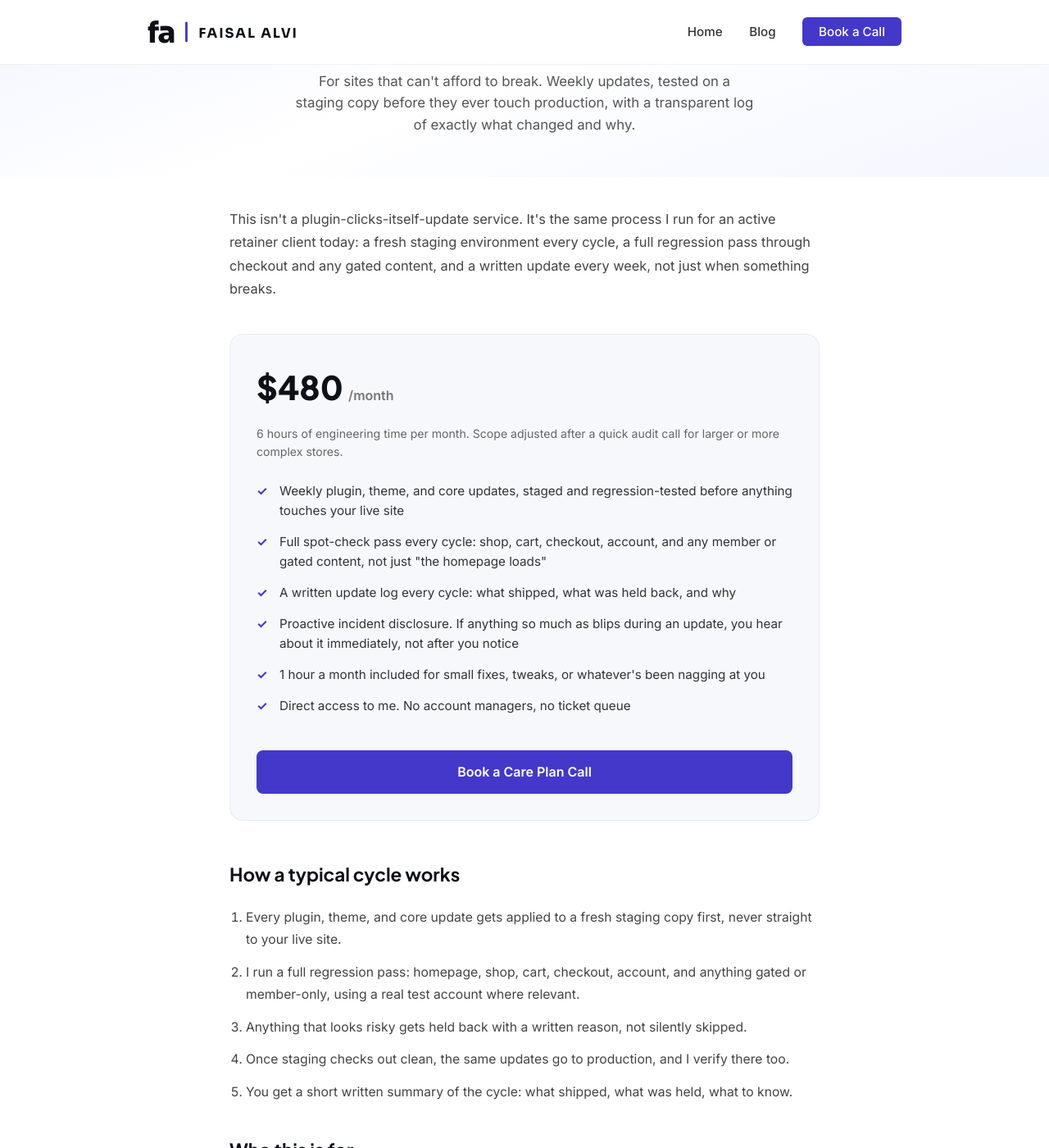
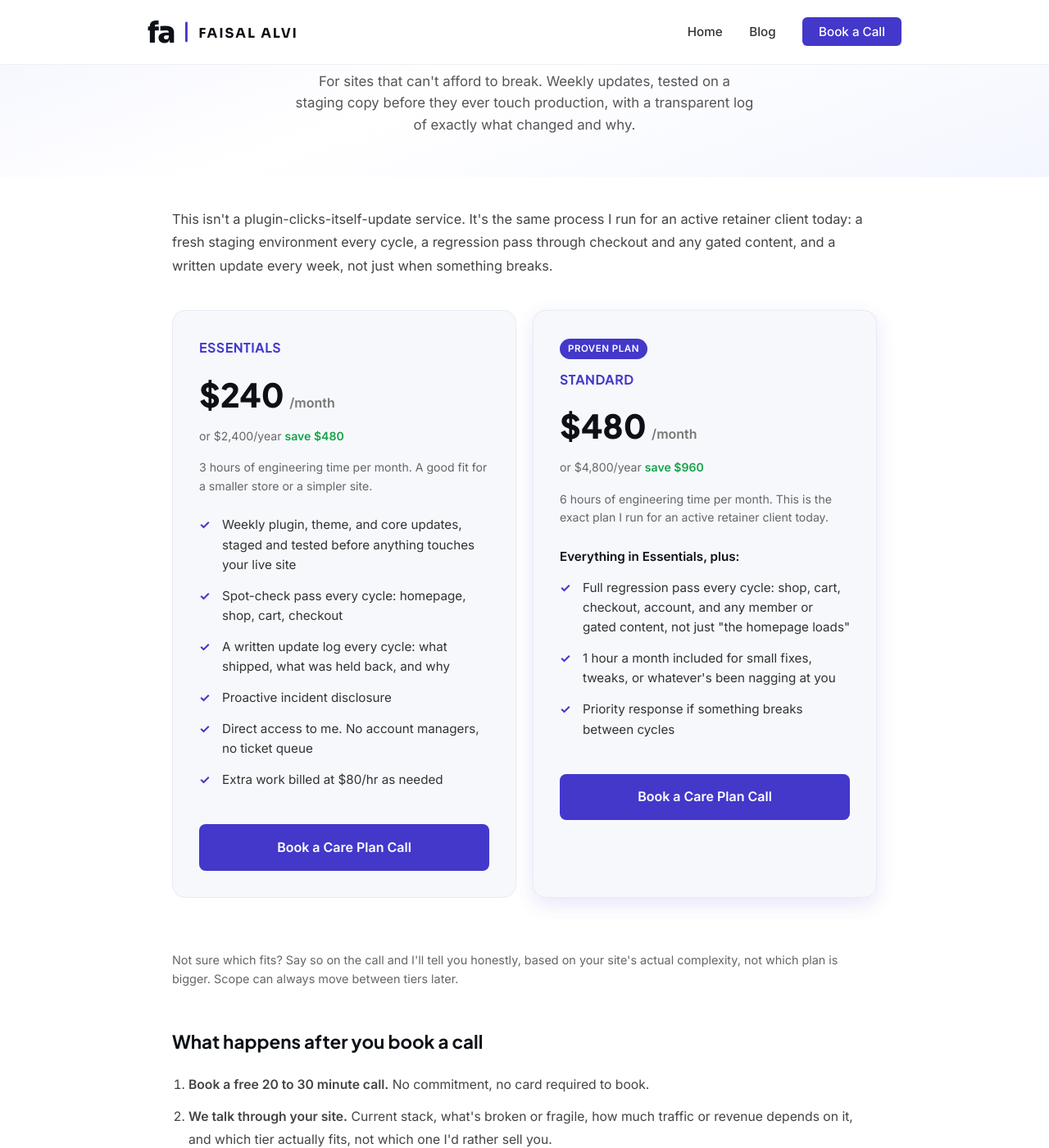
Before and after one commit to faisal-alvi/faisal-alvi.github.io, a Jekyll site: the page built from care-plan/index.html, in a window 1280 px wide and 1400 px high, scrolled down 231 px. Shown: the whole window at 82% size. Built offline with Jekyll 4.4.1, drawn with Linux system fonts in a browser that asks for light colours; some of the changed text lies outside the part shown.

Commit message:
add 2 care plan tiers, yearly pricing, and the onboarding process
Essentials ($240/mo, 3h) and Standard ($480/mo, 6h, the proven
plan), both anchored to the same real $80/hr rate rather than
invented numbers. Each tier adds a yearly option at ~17% off
(pay 10 months, get 12), consistent across both tiers.

Added a "What happens after you book a call" section: book, scope
call, written scope sent, invoice once scope is approved (billed
in advance), first cycle starts. Separate from the existing "how a
cycle works" section, which explains the recurring process, not
the onboarding.

Also fixed a real, pre-existing mobile bug found while reviewing:
the nav logo didn't shrink on narrow viewports, squeezing the
"Book a Call" button into a 2-line wrap that overlapped the logo.
Fixed with a mobile rule shrinking the logo and tightening the
button, this affects every page on this layout (blog listing,
all posts, and now care-plan), not just this one.

Co-Authored-By: Claude Sonnet 5 <noreply@anthropic.com>

```diff
--- a/assets/css/blog.css
+++ b/assets/css/blog.css
@@ -78,7 +78,8 @@ a { color: #4338ca; }
 
 @media (max-width: 640px) {
     .blog-nav-links a:not(.blog-nav-btn) { display: none; }
-    .blog-nav-links a.blog-nav-btn { margin-left: 0; }
+    .blog-nav-links a.blog-nav-btn { margin-left: 0; white-space: nowrap; padding: 0.5rem 0.9rem; font-size: 0.88rem; }
+    .blog-nav-logo svg { height: 34px; }
 }
 
 /* ── Blog listing ── */
@@ -316,6 +317,74 @@ a { color: #4338ca; }
 
 .care-body { padding: 20px 0 70px; }
 
+.care-wide { max-width: 900px; }
+
+.care-tiers {
+    display: grid;
+    grid-template-columns: 1fr 1fr;
+    gap: 1.25rem;
+    margin-bottom: 1rem;
+}
+
+@media (max-width: 680px) {
+    .care-tiers { grid-template-columns: 1fr; }
+}
+
+.care-tier-name {
+    font-family: 'Plus Jakarta Sans', system-ui, sans-serif;
+    font-weight: 700;
+    font-size: 1rem;
+    color: #4338ca;
+    text-transform: uppercase;
+    letter-spacing: 0.5px;
+    margin-bottom: 0.75rem;
+}
+
+.care-tier-badge {
+    display: inline-block;
+    background: #4338ca;
+    color: #fff;
+    font-size: 0.72rem;
+    font-weight: 700;
+    text-transform: uppercase;
+    letter-spacing: 0.5px;
+    padding: 3px 10px;
+    border-radius: 20px;
+    margin-bottom: 0.75rem;
+}
+
+.care-card-featured {
+    background: #fff;
+    border: 2px solid #4338ca;
+    box-shadow: 0 8px 24px rgba(67, 56, 202, 0.12);
+}
+
+.care-price-yearly {
+    color: #666;
+    font-size: 0.88rem;
+    margin-bottom: 1rem;
+}
+
+.care-save {
+    color: #16a34a;
+    font-weight: 600;
+}
+
+.care-price-note {
+    color: #666;
+    font-size: 0.9rem;
+    line-height: 1.6;
+    margin: 0 0 3rem;
+}
+
+.care-cta-outline {
+    background: transparent;
+    color: #4338ca;
+    border: 2px solid #4338ca;
+}
+
+.care-cta-outline:hover { background: #f0eeff; color: #4338ca; }
+
 .care-intro {
     color: #444;
     font-size: 1.02rem;
@@ -381,6 +450,14 @@ a { color: #4338ca; }
     font-weight: 700;
 }
 
+.care-list li.care-list-label {
+    padding-left: 0;
+    font-weight: 600;
+    color: #0d1117;
+}
+
+.care-list li.care-list-label::before { content: none; }
+
 .care-cta {
     display: block;
     text-align: center;
@@ -390,7 +467,9 @@ a { color: #4338ca; }
     font-weight: 700;
     font-size: 1rem;
     padding: 0.85rem 1.5rem;
+    border: 2px solid transparent;
     border-radius: 8px;
+    box-sizing: border-box;
     transition: background 0.2s;
 }
 
--- a/care-plan/index.html
+++ b/care-plan/index.html
@@ -1,7 +1,7 @@
 ---
 layout: default
 title: "Managed WordPress & WooCommerce Care Plan"
-description: "Weekly WordPress and WooCommerce updates, tested on staging before they ever touch production, with a transparent log every cycle. $480/month, 6 hours of engineering time."
+description: "Weekly WordPress and WooCommerce updates, tested on staging before they ever touch production, with a transparent log every cycle. Plans from $240/month."
 permalink: /care-plan/
 ---
 
@@ -14,30 +14,63 @@ permalink: /care-plan/
 </header>
 
 <section class="care-body">
-    <div class="blog-container">
-        <p class="care-intro">This isn't a plugin-clicks-itself-update service. It's the same process I run for an active retainer client today: a fresh staging environment every cycle, a full regression pass through checkout and any gated content, and a written update every week, not just when something breaks.</p>
+    <div class="blog-container care-wide">
+        <p class="care-intro">This isn't a plugin-clicks-itself-update service. It's the same process I run for an active retainer client today: a fresh staging environment every cycle, a regression pass through checkout and any gated content, and a written update every week, not just when something breaks.</p>
 
+        <div class="care-tiers">
             <div class="care-card">
+                <div class="care-tier-name">Essentials</div>
+                <div class="care-price">
+                    <span class="care-price-amount">$240</span>
+                    <span class="care-price-period">/month</span>
+                </div>
+                <div class="care-price-yearly">or $2,400/year <span class="care-save">save $480</span></div>
+                <p class="care-price-sub">3 hours of engineering time per month. A good fit for a smaller store or a simpler site.</p>
+                <ul class="care-list">
+                    <li>Weekly plugin, theme, and core updates, staged and tested before anything touches your live site</li>
+                    <li>Spot-check pass every cycle: homepage, shop, cart, checkout</li>
+                    <li>A written update log every cycle: what shipped, what was held back, and why</li>
+                    <li>Proactive incident disclosure</li>
+                    <li>Direct access to me. No account managers, no ticket queue</li>
+                    <li>Extra work billed at $80/hr as needed</li>
+                </ul>
+                <a href="https://calendly.com/faisalalvi33" target="_blank" rel="noopener" class="care-cta care-cta-outline">Book a Care Plan Call</a>
+            </div>
+
+            <div class="care-card care-card-featured">
+                <div class="care-tier-badge">Proven plan</div>
+                <div class="care-tier-name">Standard</div>
                 <div class="care-price">
                     <span class="care-price-amount">$480</span>
                     <span class="care-price-period">/month</span>
                 </div>
-            <p class="care-price-sub">6 hours of engineering time per month. Scope adjusted after a quick audit call for larger or more complex stores.</p>
+                <div class="care-price-yearly">or $4,800/year <span class="care-save">save $960</span></div>
+                <p class="care-price-sub">6 hours of engineering time per month. This is the exact plan I run for an active retainer client today.</p>
                 <ul class="care-list">
-                <li>Weekly plugin, theme, and core updates, staged and regression-tested before anything touches your live site</li>
-                <li>Full spot-check pass every cycle: shop, cart, checkout, account, and any member or gated content, not just "the homepage loads"</li>
-                <li>A written update log every cycle: what shipped, what was held back, and why</li>
-                <li>Proactive incident disclosure. If anything so much as blips during an update, you hear about it immediately, not after you notice</li>
+                    <li class="care-list-label">Everything in Essentials, plus:</li>
+                    <li>Full regression pass every cycle: shop, cart, checkout, account, and any member or gated content, not just "the homepage loads"</li>
                     <li>1 hour a month included for small fixes, tweaks, or whatever's been nagging at you</li>
-                <li>Direct access to me. No account managers, no ticket queue</li>
+                    <li>Priority response if something breaks between cycles</li>
                 </ul>
                 <a href="https://calendly.com/faisalalvi33" target="_blank" rel="noopener" class="care-cta">Book a Care Plan Call</a>
             </div>
+        </div>
+
+        <p class="care-price-note">Not sure which fits? Say so on the call and I'll tell you honestly, based on your site's actual complexity, not which plan is bigger. Scope can always move between tiers later.</p>
+
+        <h2 class="care-h2">What happens after you book a call</h2>
+        <ol class="care-steps">
+            <li><strong>Book a free 20 to 30 minute call.</strong> No commitment, no card required to book.</li>
+            <li><strong>We talk through your site.</strong> Current stack, what's broken or fragile, how much traffic or revenue depends on it, and which tier actually fits, not which one I'd rather sell you.</li>
+            <li><strong>You get a written scope.</strong> What's included, which tier, monthly or yearly, and anything I noticed that needs a closer look before we start.</li>
+            <li><strong>Once you approve the scope, the first invoice goes out.</strong> Care plans are billed in advance, monthly or yearly depending on what you picked. Work begins once that first payment clears.</li>
+            <li><strong>Your first update cycle starts.</strong> You get a written summary within the first week, same format every cycle after that.</li>
+        </ol>
 
         <h2 class="care-h2">How a typical cycle works</h2>
         <ol class="care-steps">
             <li>Every plugin, theme, and core update gets applied to a fresh staging copy first, never straight to your live site.</li>
-            <li>I run a full regression pass: homepage, shop, cart, checkout, account, and anything gated or member-only, using a real test account where relevant.</li>
+            <li>I run a regression pass appropriate to your plan: homepage, shop, cart, checkout, and for Standard, account and anything gated or member-only, using a real test account where relevant.</li>
             <li>Anything that looks risky gets held back with a written reason, not silently skipped.</li>
             <li>Once staging checks out clean, the same updates go to production, and I verify there too.</li>
             <li>You get a short written summary of the cycle: what shipped, what was held, what to know.</li>
--- a/index.html
+++ b/index.html
@@ -1715,7 +1715,7 @@
                 <span class="v2-section-label">Ongoing Support</span>
                 <h2 class="v2-section-title">Managed WordPress &amp; WooCommerce Care</h2>
                 <p style="color: #555; font-size: 1rem; line-height: 1.7; max-width: 560px; margin: 0 auto 1.5rem;">For sites that can't afford to break. Weekly updates, tested on staging before they ever touch production, with a transparent log every cycle.</p>
-                <div class="v2-care-teaser-price">$480/month &middot; 6 hours of engineering time</div>
+                <div class="v2-care-teaser-price">Plans from $240/month &middot; monthly or yearly</div>
                 <a href="/care-plan/" class="v2-btn-primary">See Care Plan Details</a>
             </div>
         </div>
```
Lines whose indentation alone changed are shown as unchanged.
